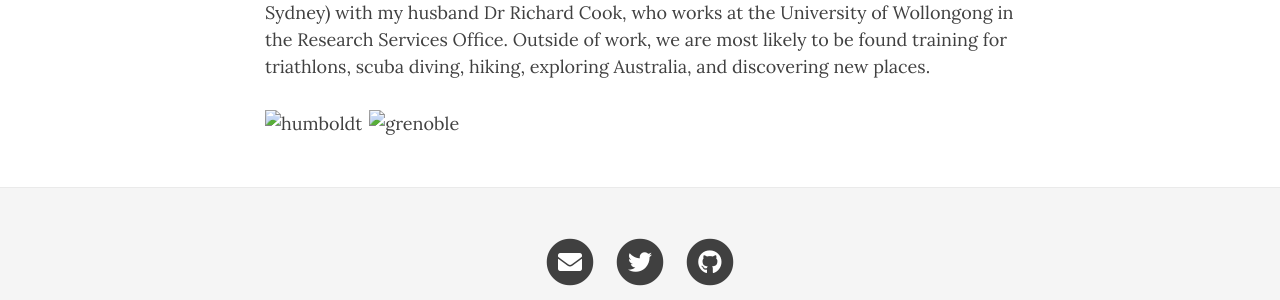
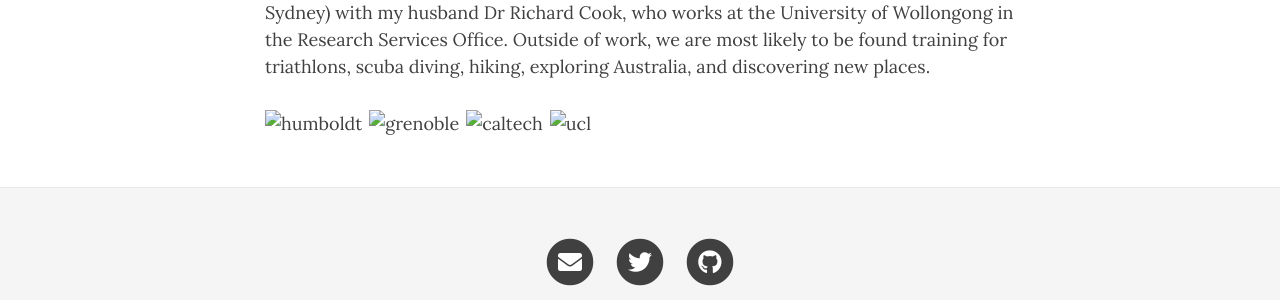
Before and after one commit to jennyfisher/jennyfisher.github.io, a Jekyll site: the page built from aboutme.md, in a window 1280 px wide and 1081 px high. Shown: the part 660-960 px from the top of the window. Built offline with Jekyll 4.4.1, drawn with Linux system fonts in a browser that asks for light colours; nearby versions of some CDN libraries.

Commit message:
Update aboutme.md

```diff
--- a/aboutme.md
+++ b/aboutme.md
@@ -9,3 +9,5 @@ I now live in the beautiful beachside suburb of **North Wollongong** (80 km sout
 
 ![humboldt](img/moonstone_169.jpeg){:style="float: left;margin-right: 7px;:class="img-responsive"}
 ![grenoble](img/grenoble-2_med_hr.jpeg){:style="float: left;margin-right: 7px;:class="img-responsive"}
+![caltech](img/caltech_med_hr.jpeg){:style="float: left;margin-right: 7px;:class="img-responsive"}
+![ucl](img/ucl_med_hr.jpeg){:style="float: left;margin-right: 7px;:class="img-responsive"}
```
